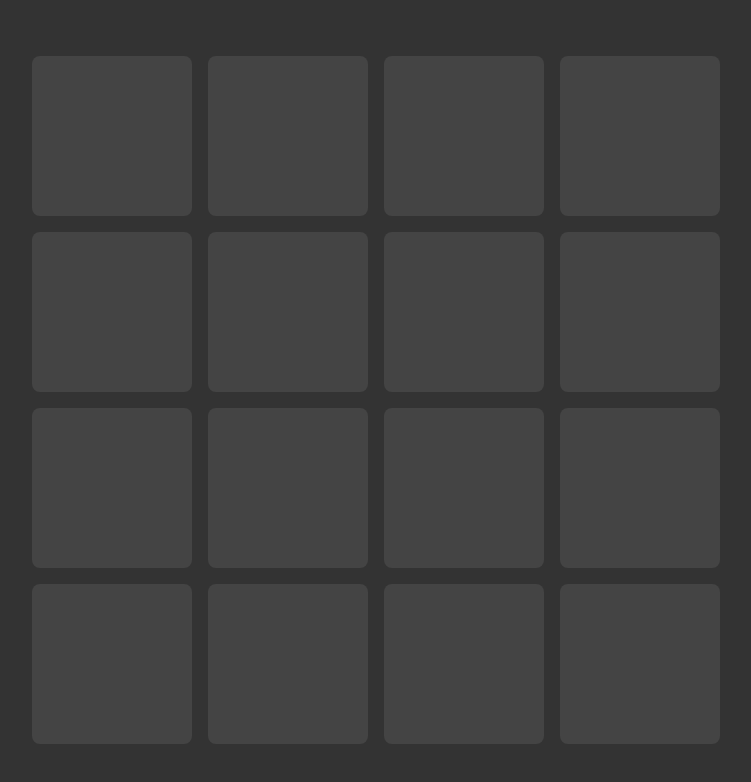
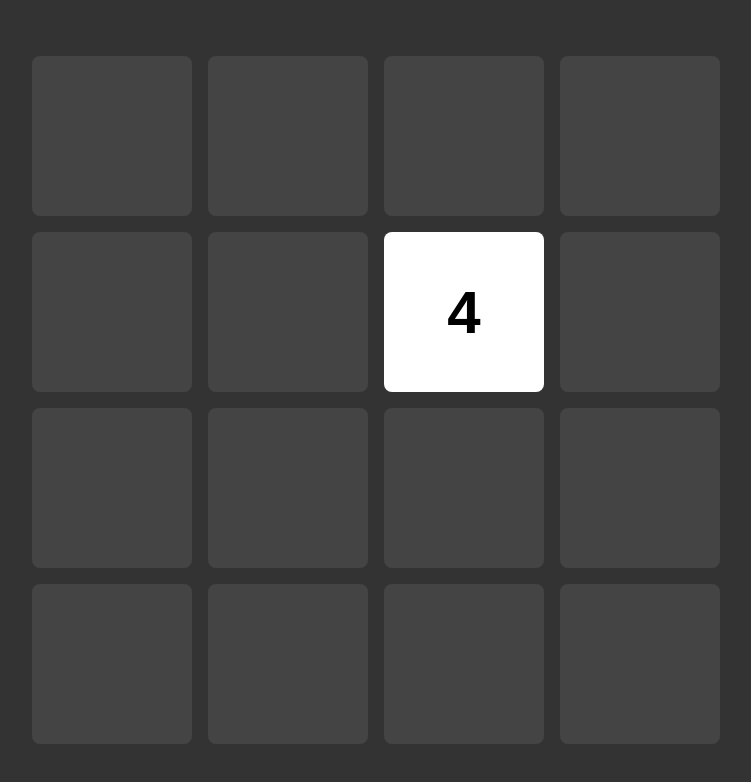
Before and after one commit to DULATTTo/2048, a plain HTML site: page index.html in a window 1280 px wide. Shown: the whole page, without its empty margins (264-1015 px from the left). Drawn offline with Linux system fonts and the light colour scheme.

Commit message:
Added tile animation

```diff
--- a/index.html
+++ b/index.html
@@ -25,6 +25,9 @@
     <div class="cell"></div>
     <div class="cell"></div>
     <div class="cell"></div>
+
+    <div class="tile">4</div>
   </div>
+
 </body>
 </html>
--- a/style.css
+++ b/style.css
@@ -12,17 +12,49 @@ body {
   height: 100vh;
 }
 
+:root {
+  --cell-size: 20vmin;
+  --cell-gap: 2vmin;
+}
+
 #game-board {
   position: relative;
   display: grid;
-  grid-template-columns: repeat(4, 20vmin);
-  grid-template-rows: repeat(4, 20vmin);
-  gap: 2vmin;
+  grid-template-columns: repeat(4, var(--cell-size));
+  grid-template-rows: repeat(4, var(--cell-size));
+  gap: var(--cell-gap);
   border-radius: 1vmin;
 }
-
 
 .cell {
   background-color: #444;
   border-radius: 1vmin;
 }
+
+.tile {
+  --y: 1;
+  --x: 2;
+  position: absolute;
+  top: calc(var(--y) * (var(--cell-size) + var(--cell-gap)));
+  left: calc(var(--x) * (var(--cell-size) + var(--cell-gap)));
+  display: flex;
+  justify-content: center;
+  align-items: center;
+  width: var(--cell-size);
+  height: var(--cell-size);
+  border-radius: 1vmin;
+  font-family: Arial, Helvetica, sans-serif;
+  font-size: 7.5vmin;
+  font-weight: bold;
+  background-color: #fff;
+  color: #000;
+  transition: 100ms;
+  animation: show 200ms;
+}
+
+@keyframes show {
+  0% {
+    opacity: 0.5;
+    transform: scale(0);
+  }
+}
```
